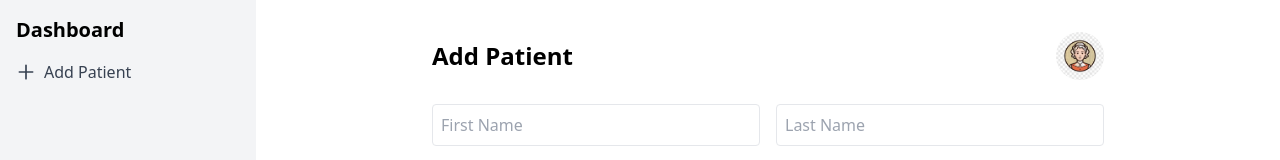
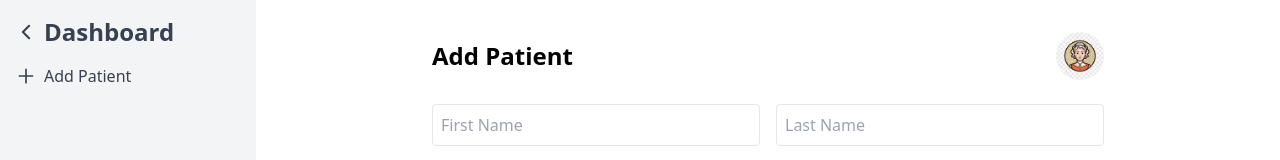
Before and after one commit to Saransh-Jainbu/Dhwaniyog, a React (Vite) app in the folder Login Page/Client/: page /dashboard in a window 1280 px wide. Shown: the top 160 px of the page. Built offline with nearby package versions, Linux system fonts and the light colour scheme.

Commit message:
ui fixes

```diff
--- a/Login Page/Client/src/Dashboard.jsx
+++ b/Login Page/Client/src/Dashboard.jsx
@@ -7,7 +7,13 @@
     <div className="flex">
 
       <div className="w-64 bg-gray-100 h-screen p-4">
-        <h2 className="text-xl font-bold mb-4">Dashboard</h2>
+
+        <Link to="/" className="flex items-center text-gray-700 hover:text-black">
+        <svg xmlns="http://www.w3.org/2000/svg" fill="none" viewBox="0 0 24 24" strokeWidth={2.5} stroke="currentColor" className="size-5 mb-4 mr-2">
+            <path strokeLinecap="round" strokeLinejoin="round" d="M15.75 19.5 8.25 12l7.5-7.5" />
+        </svg>
+        <h2 className="text-2xl font-bold mb-4">Dashboard</h2>
+        </Link>
         <Link to="/dashboard" className="flex items-center text-gray-700 hover:text-black">
           <svg className="w-5 h-5 mr-2" fill="none" stroke="currentColor" viewBox="0 0 24 24" xmlns="http://www.w3.org/2000/svg">
             <path strokeLinecap="round" strokeLinejoin="round" strokeWidth={2} d="M12 4v16m8-8H4" />
```
